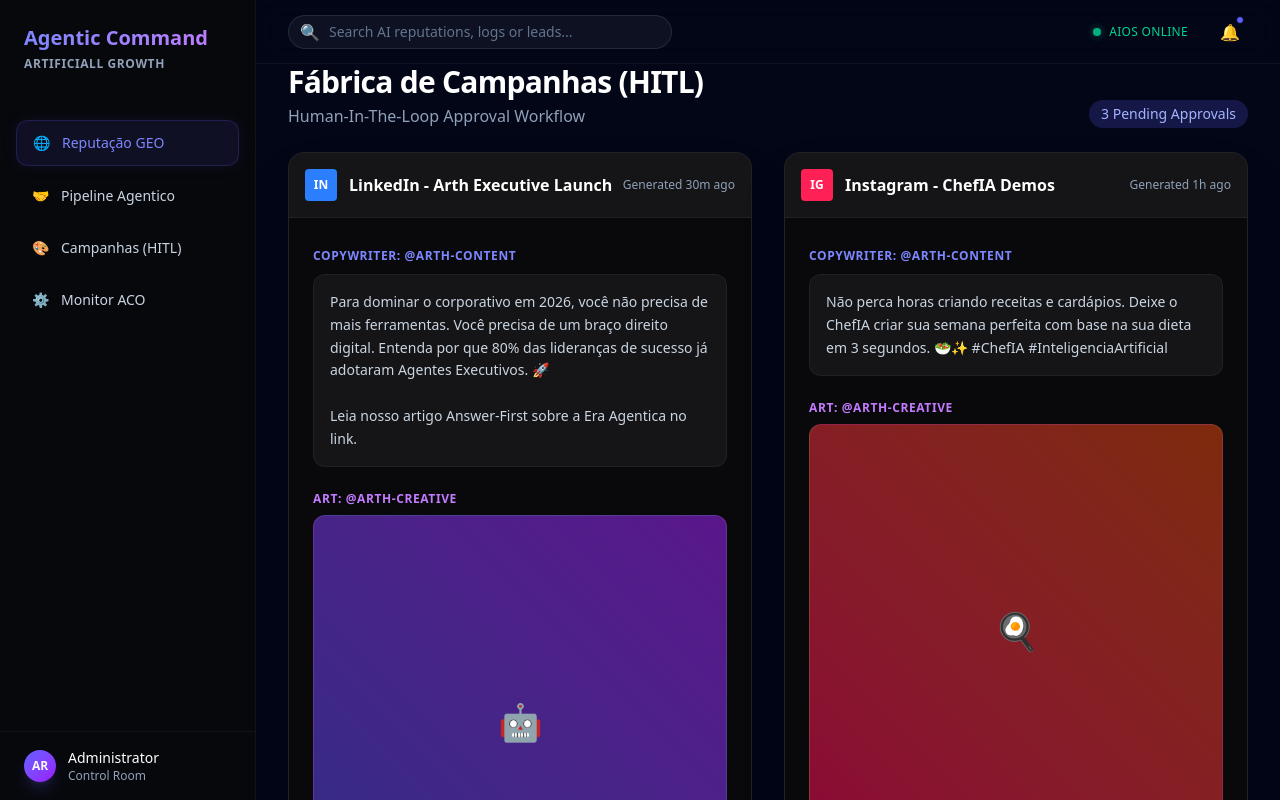
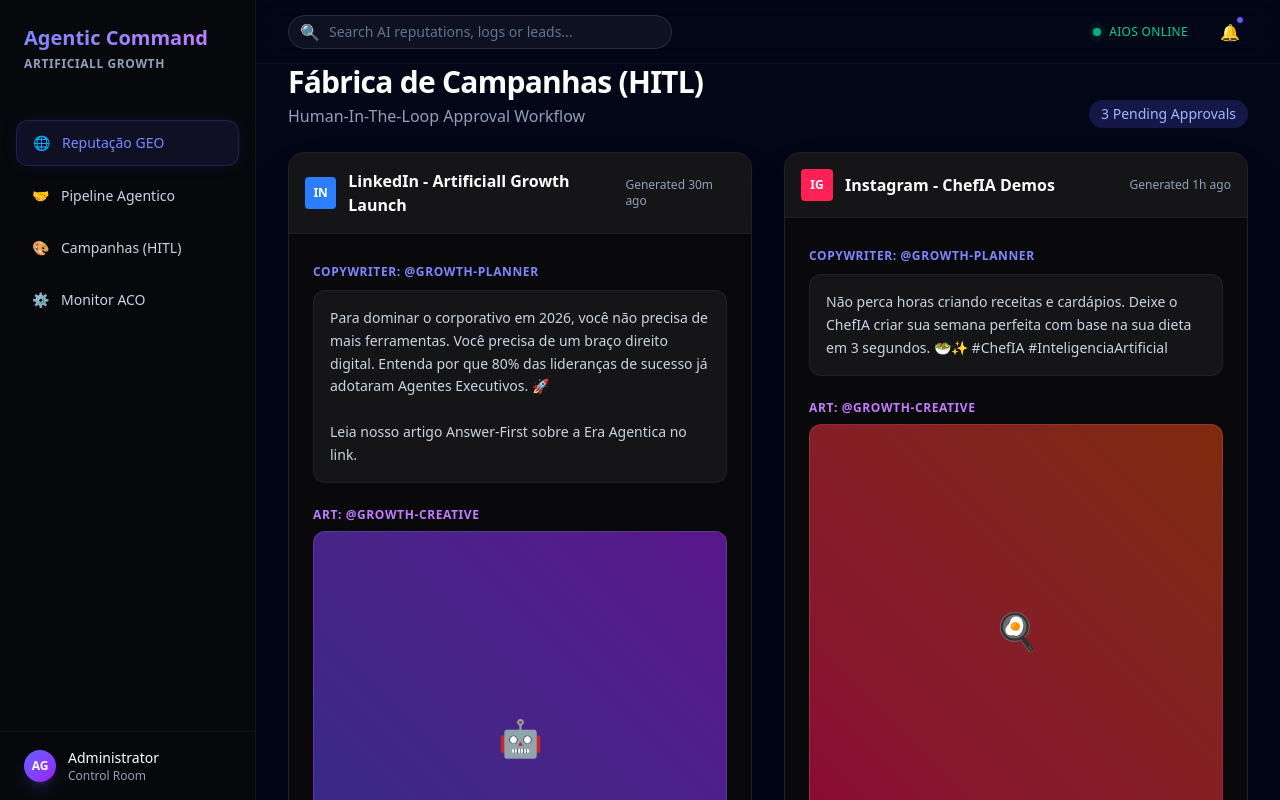
Before and after one commit to Artificiallltda/artificiall-growth, a Next.js app: page /campaigns in a window 1280 px wide. Shown: the top 800 px of the page. Built offline with nearby package versions, Linux system fonts and the light colour scheme.

Commit message:
feat: complete branding cleanup AG and fix Start Sprint connection fallback

```diff
--- a/src/app/aco/page.tsx
+++ b/src/app/aco/page.tsx
@@ -49,7 +49,7 @@ export default function AcoMonitorPage() {
 
       <div className="bg-slate-900/50 border border-white/10 rounded-2xl overflow-hidden">
         <div className="p-5 border-b border-white/5 bg-slate-900">
-          <h3 className="text-lg font-semibold text-white">Trust & Actionability Log (@arth-commerce)</h3>
+          <h3 className="text-lg font-semibold text-white">Trust & Actionability Log (@growth-commerce)</h3>
         </div>
 
         <div className="divide-y divide-white/5">
@@ -59,7 +59,7 @@ export default function AcoMonitorPage() {
                 ✓
               </div>
               <div>
-                <h4 className="font-semibold text-slate-200">Arth Executive Product Schema</h4>
+                <h4 className="font-semibold text-slate-200">Artificiall Growth Product Schema</h4>
                 <p className="text-sm text-slate-400 mt-1">Computable constraints and pricing rules verified by Operator Agents.</p>
               </div>
             </div>
--- a/src/app/campaigns/page.tsx
+++ b/src/app/campaigns/page.tsx
@@ -17,7 +17,7 @@ export default function CampaignsPage() {
           <div className="p-4 border-b border-white/5 bg-white/5 flex justify-between items-center">
             <div className="flex items-center space-x-3">
               <span className="w-8 h-8 rounded bg-blue-500 flex items-center justify-center text-white font-bold text-xs">IN</span>
-              <h3 className="font-semibold text-white">LinkedIn - Arth Executive Launch</h3>
+              <h3 className="font-semibold text-white">LinkedIn - Artificiall Growth Launch</h3>
             </div>
             <span className="text-xs text-slate-400">Generated 30m ago</span>
           </div>
@@ -25,7 +25,7 @@ export default function CampaignsPage() {
           <div className="p-6 grid grid-cols-[1fr,200px] gap-6">
             <div className="space-y-4">
               <div>
-                <span className="text-xs font-semibold text-indigo-400 uppercase tracking-wider">Copywriter: @arth-content</span>
+                <span className="text-xs font-semibold text-indigo-400 uppercase tracking-wider">Copywriter: @growth-planner</span>
                 <p className="text-sm text-slate-300 mt-2 bg-white/5 p-4 rounded-xl border border-white/5 leading-relaxed">
                   Para dominar o corporativo em 2026, você não precisa de mais ferramentas. Você precisa de um braço direito digital. Entenda por que 80% das lideranças de sucesso já adotaram Agentes Executivos. 🚀
                   <br/><br/>
@@ -35,7 +35,7 @@ export default function CampaignsPage() {
             </div>
 
             <div>
-              <span className="text-xs font-semibold text-purple-400 uppercase tracking-wider mb-2 block">Art: @arth-creative</span>
+              <span className="text-xs font-semibold text-purple-400 uppercase tracking-wider mb-2 block">Art: @growth-creative</span>
               <div className="aspect-square rounded-xl bg-gradient-to-tr from-indigo-900 to-purple-900 border border-white/10 flex items-center justify-center relative overflow-hidden group">
                 <div className="absolute inset-0 bg-black/40 flex items-center justify-center opacity-0 group-hover:opacity-100 transition-opacity backdrop-blur-sm cursor-pointer">
                   <span className="text-white text-xs font-medium bg-white/20 px-3 py-1.5 rounded-full">View Asset</span>
@@ -68,7 +68,7 @@ export default function CampaignsPage() {
           <div className="p-6 grid grid-cols-[1fr,200px] gap-6">
             <div className="space-y-4">
               <div>
-                <span className="text-xs font-semibold text-indigo-400 uppercase tracking-wider">Copywriter: @arth-content</span>
+                <span className="text-xs font-semibold text-indigo-400 uppercase tracking-wider">Copywriter: @growth-planner</span>
                 <p className="text-sm text-slate-300 mt-2 bg-white/5 p-4 rounded-xl border border-white/5 leading-relaxed">
                   Não perca horas criando receitas e cardápios. Deixe o ChefIA criar sua semana perfeita com base na sua dieta em 3 segundos. 🥗✨ #ChefIA #InteligenciaArtificial
                 </p>
@@ -76,7 +76,7 @@ export default function CampaignsPage() {
             </div>
 
             <div>
-              <span className="text-xs font-semibold text-purple-400 uppercase tracking-wider mb-2 block">Art: @arth-creative</span>
+              <span className="text-xs font-semibold text-purple-400 uppercase tracking-wider mb-2 block">Art: @growth-creative</span>
               <div className="aspect-square rounded-xl bg-gradient-to-tr from-rose-900 to-orange-900 border border-white/10 flex items-center justify-center relative overflow-hidden group">
                  <div className="absolute inset-0 bg-black/40 flex items-center justify-center opacity-0 group-hover:opacity-100 transition-opacity backdrop-blur-sm cursor-pointer">
                   <span className="text-white text-xs font-medium bg-white/20 px-3 py-1.5 rounded-full">View Asset</span>
--- a/src/app/page.tsx
+++ b/src/app/page.tsx
@@ -34,22 +34,22 @@ export default function GeoDashboard() {
           <div className="absolute top-0 right-0 w-32 h-32 bg-rose-500/10 rounded-full blur-3xl -mr-10 -mt-10 transition-transform group-hover:scale-150"></div>
           <h3 className="text-sm font-medium text-slate-400 mb-2">Identified Citation Gaps</h3>
           <p className="text-4xl justify-center font-bold text-white mb-2">14 <span className="text-sm font-medium text-rose-400 align-middle">Action Required</span></p>
-          <p className="text-xs text-slate-500">Definition and context gaps found by @arth-geo</p>
+          <p className="text-xs text-slate-500">Definition and context gaps found by @growth-researcher</p>
         </div>
       </div>
 
       <div className="grid grid-cols-1 lg:grid-cols-2 gap-6 pb-10">
         <div className="bg-white/5 border border-white/10 rounded-2xl p-6 backdrop-blur-md flex flex-col min-h-[400px]">
-          <h3 className="text-lg font-semibold text-white mb-4">Content Gaps Alarms (<span className="text-indigo-400">@arth-geo-strategist</span>)</h3>
+          <h3 className="text-lg font-semibold text-white mb-4">Content Gaps Alarms (<span className="text-indigo-400">@growth-researcher</span>)</h3>
           <div className="space-y-4 flex-1">
             <div className="p-4 rounded-xl bg-white/5 border border-white/5 hover:border-white/10 transition-colors">
               <div className="flex justify-between items-start mb-2">
                 <h4 className="font-semibold text-slate-200">Comparison Gap: Executive AIs</h4>
                 <span className="px-2 py-1 rounded text-[10px] font-bold tracking-wider bg-rose-500/20 text-rose-400 uppercase">High Priority</span>
               </div>
-              <p className="text-sm text-slate-400 mb-4">Gemini does not cite "Arth Executive" when comparing top AI executives. We need to create an Answer-first comparison matrix.</p>
+              <p className="text-sm text-slate-400 mb-4">Gemini does not cite "Artificiall Growth" when comparing top AI executives. We need to create an Answer-first comparison matrix.</p>
               <button className="text-xs font-semibold px-4 py-2 bg-indigo-500 hover:bg-indigo-600 text-white rounded-lg transition-colors">
-                Delegate to @arth-aeo-content
+                Delegate to @growth-executor
               </button>
             </div>
 
@@ -60,7 +60,7 @@ export default function GeoDashboard() {
               </div>
               <p className="text-sm text-slate-400 mb-4">ChatGPT is referencing our old pricing structure. Needs Knowledge Block update.</p>
               <button className="text-xs font-semibold px-4 py-2 bg-indigo-500 hover:bg-indigo-600 text-white rounded-lg transition-colors">
-                Delegate to @arth-aeo-content
+                Delegate to @growth-executor
               </button>
             </div>
           </div>
--- a/src/components/features/StartSprintButton.tsx
+++ b/src/components/features/StartSprintButton.tsx
@@ -8,7 +8,10 @@ export default function StartSprintButton() {
   const startSprint = async () => {
     setLoading(true);
     try {
-      const backendUrl = process.env.NEXT_PUBLIC_BACKEND_URL || 'http://localhost:8000';
+      // Força o uso da URL de produção se a variável de ambiente não estiver disponível
+      const backendUrl = process.env.NEXT_PUBLIC_BACKEND_URL || 'https://artificiall-aios-engine-production.up.railway.app';
+
+      // Ajuste: O endpoint correto no FastAPI com o prefixo do router é /api/v1/trigger
       const response = await fetch(`${backendUrl}/api/v1/trigger`, {
         method: 'POST',
         headers: {
@@ -30,7 +33,6 @@ export default function StartSprintButton() {
       console.error('Error triggering agent:', error);
       alert('❌ Erro de conexão com o Railway.');
     } finally {
-
       setLoading(false);
     }
   };
@@ -42,7 +44,7 @@ export default function StartSprintButton() {
       className={`px-4 py-2 bg-indigo-600 hover:bg-indigo-700 rounded-lg text-sm font-medium text-white shadow-lg shadow-indigo-500/20 transition-all flex items-center ${loading ? 'opacity-50 cursor-not-allowed' : ''}`}
     >
       <span className={`w-2 h-2 rounded-full bg-white mr-2 ${loading ? 'animate-ping' : 'animate-pulse'}`}></span>
-      {loading ? 'Iniciando...' : 'Start Sprint (@arth-sdr)'}
+      {loading ? 'Iniciando...' : 'Start Sprint (@growth-sdr)'}
     </button>
   );
 }
--- a/src/components/layout/Sidebar.tsx
+++ b/src/components/layout/Sidebar.tsx
@@ -26,7 +26,7 @@ export default function Sidebar() {
       <div className="p-4 border-t border-white/5">
         <div className="flex items-center space-x-3 px-2">
           <div className="w-8 h-8 rounded-full bg-gradient-to-br from-indigo-500 to-purple-600 flex items-center justify-center text-xs font-bold shadow-lg shadow-indigo-500/20">
-            AR
+            AG
           </div>
           <div>
             <p className="text-sm font-medium text-white">Administrator</p>
```
Lines whose indentation alone changed are shown as unchanged.
